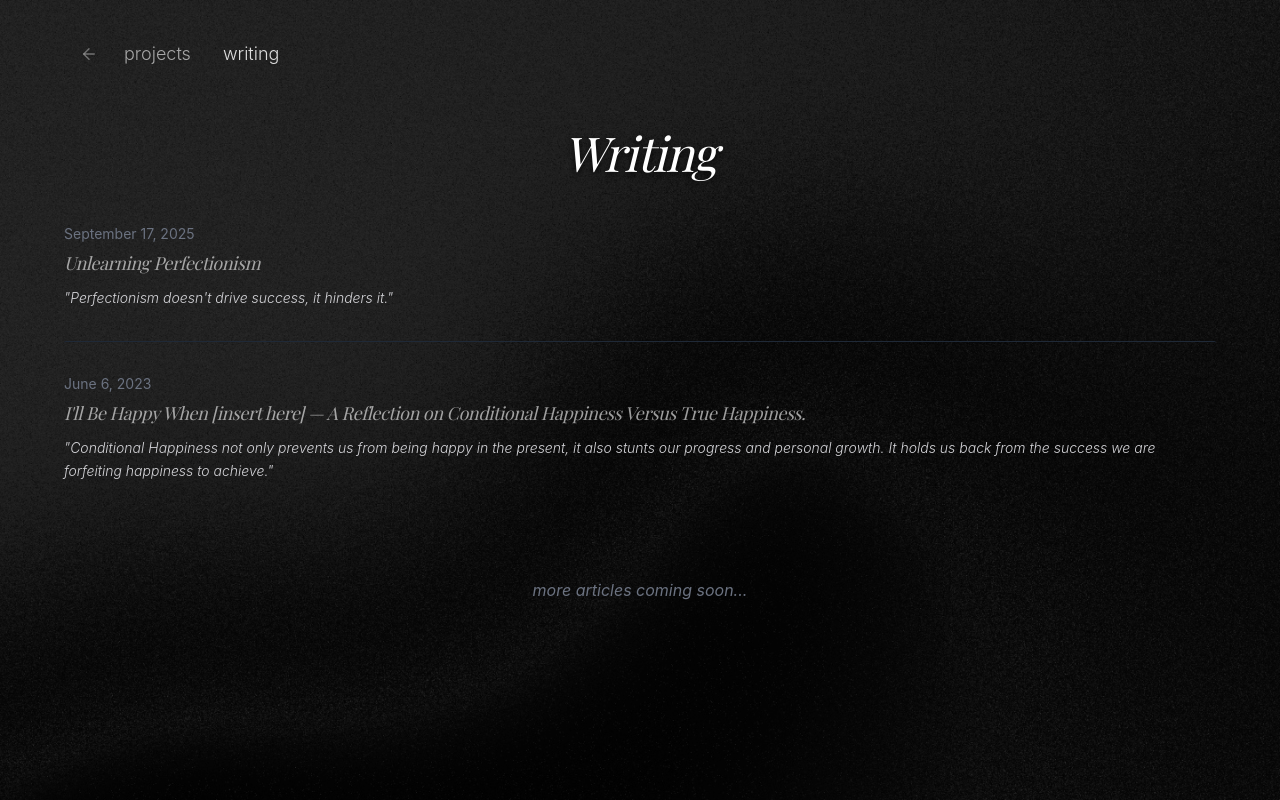
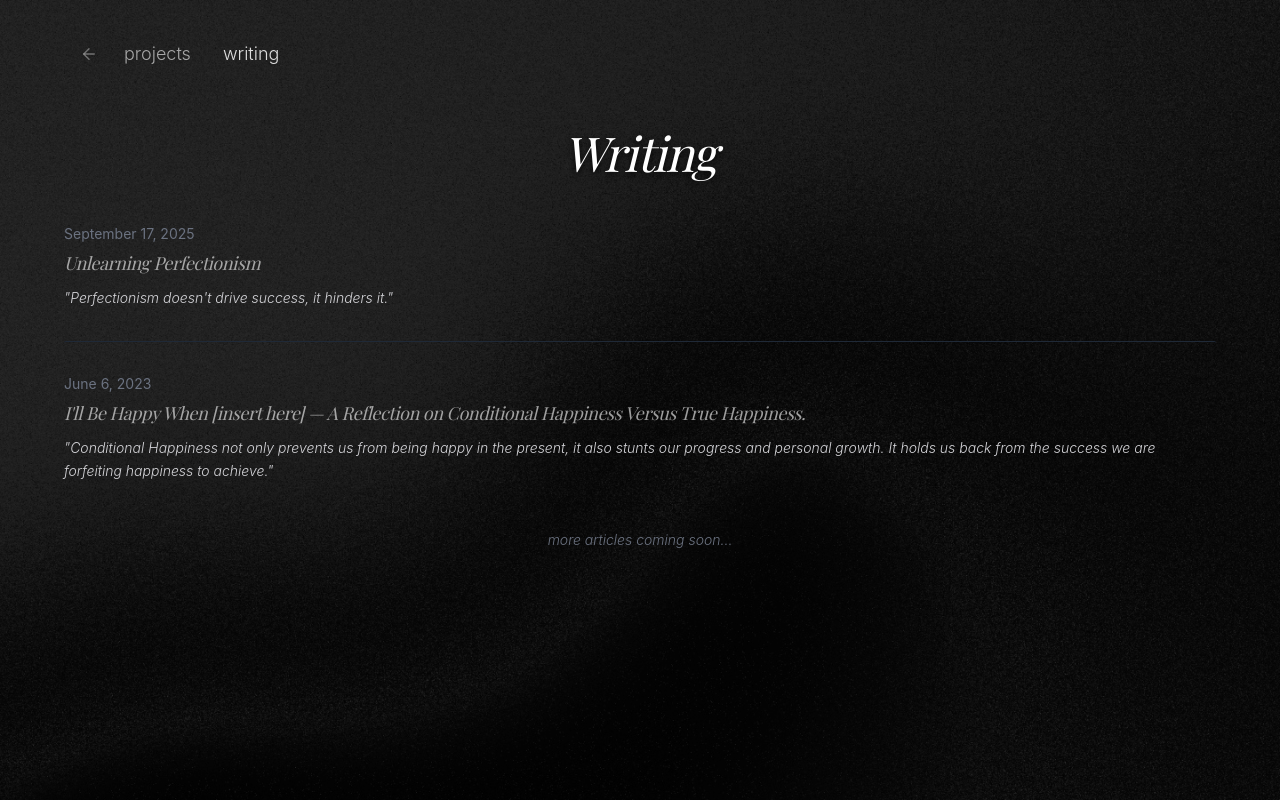
Before and after one commit to priyaltaneja/priyaltaneja, a React (Create React App) app: page / in a window 1280 px wide. Both pictures are taken after a click on the button "writing". Built offline with nearby package versions, Linux system fonts and the light colour scheme; a web font is replaced by a local one.

Commit message:
Update hero to writing fellow and adjust writing page styling

```diff
--- a/src/Portfolio.js
+++ b/src/Portfolio.js
@@ -362,7 +362,7 @@ const Portfolio = ({ onNavigate, animateIntro = false }) => {
                 </a>
               </li>
               <li>
-                writing about the <span className="glass-highlight text-black dark:text-white">startup / VC ecosystem</span> @{' '}
+                <span className="glass-highlight text-black dark:text-white">writing fellow</span> @{' '}
                 <a href="http://thecollectiveny.com/" target="_blank" rel="noopener noreferrer" className="text-sweep-glass inline-flex items-center gap-0.5">
                   the collective <ArrowUpRight size={12} className="text-white/25" />
                 </a>
--- a/src/pages/Writing.js
+++ b/src/pages/Writing.js
@@ -234,7 +234,7 @@ const Writing = ({ onNavigate }) => {
               );
             })}
           </div>
-          <div className="text-center text-gray-400 dark:text-gray-500 italic mt-16 transition-colors duration-200">more articles coming soon...</div>
+          <div className="text-center text-gray-400 dark:text-gray-500 italic mt-4 text-sm font-light transition-colors duration-200">more articles coming soon...</div>
         </div>
       </div>
     </div>
```
